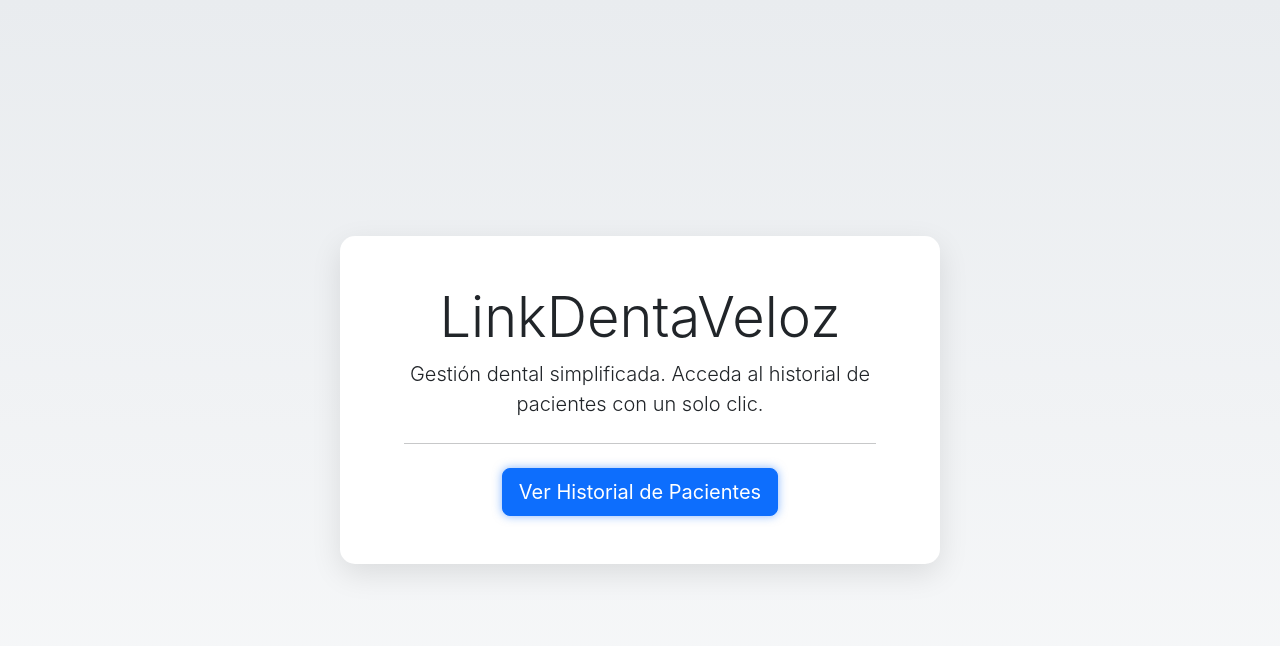
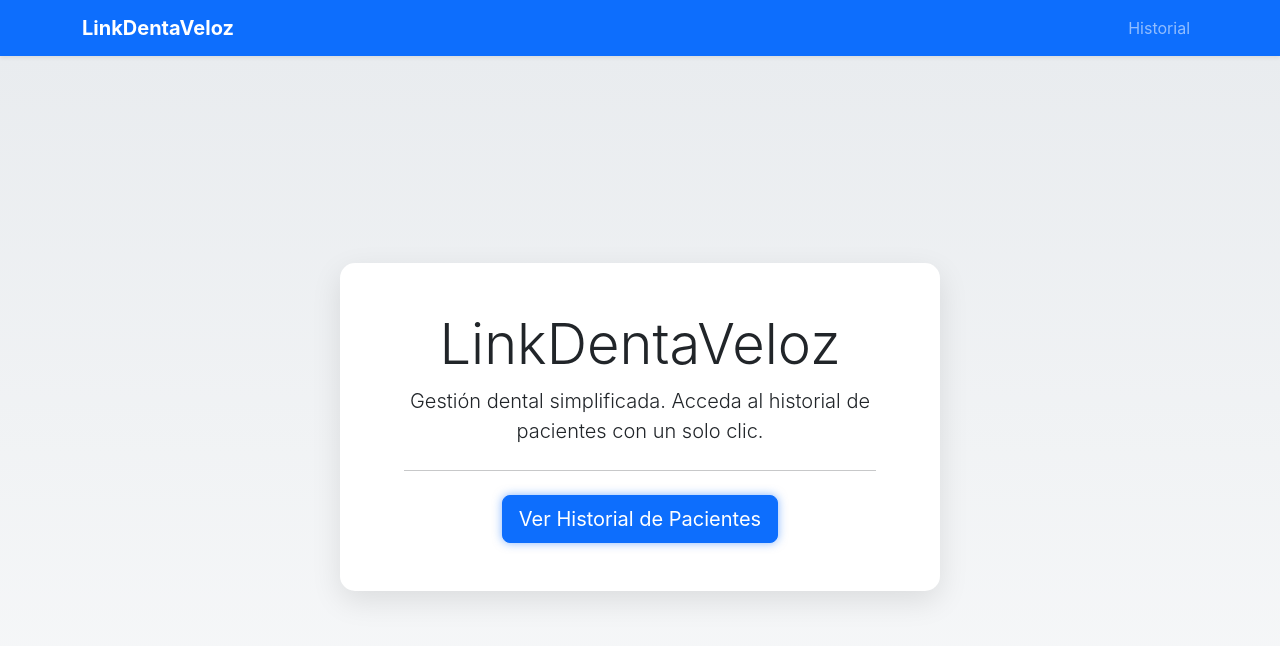
Before and after one commit to PvelozCH/LinkDentaVeloz, a plain HTML site: page static/index.html in a window 1280 px wide. Drawn offline with nearby package versions, Linux system fonts and the light colour scheme.

Commit message:
Add files via upload

```diff
--- a/static/css/styles.css
+++ b/static/css/styles.css
@@ -10,9 +10,8 @@ body {
     font-family: -apple-system, BlinkMacSystemFont, "Segoe UI", Roboto, "Helvetica Neue", Arial, sans-serif;
 }
 
-header.bg-primary {
-    /* Se define un gradiente para el encabezado, más moderno que un color sólido */
-    background: linear-gradient(90deg, #0d6efd, #0a58ca);
+.navbar-brand {
+    font-weight: bold;
 }
 
 .card-header {
@@ -51,11 +50,12 @@ header.bg-primary {
 
 /* --- Estilos para la nueva página de bienvenida --- */
 
-.landing-container {
+main.landing-container {
     display: flex;
     justify-content: center;
     align-items: center;
-    height: 100vh;
+    /* Se ajusta la altura para descontar la barra de navegación (aprox. 58px) */
+    min-height: calc(100vh - 58px);
     background: linear-gradient(to top, #f8f9fa, #e9ecef);
     text-align: center;
 }
--- a/static/index.html
+++ b/static/index.html
@@ -13,7 +13,24 @@
 </head>
 <body>
 
-    <div class="landing-container">
+    <nav class="navbar navbar-expand-lg navbar-dark bg-primary shadow-sm">
+        <div class="container">
+            <a class="navbar-brand" href="/">LinkDentaVeloz</a>
+            <button class="navbar-toggler" type="button" data-bs-toggle="collapse" data-bs-target="#navbarNav" aria-controls="navbarNav" aria-expanded="false" aria-label="Toggle navigation">
+                <span class="navbar-toggler-icon"></span>
+            </button>
+            <div class="collapse navbar-collapse" id="navbarNav">
+                <ul class="navbar-nav ms-auto">
+                    <li class="nav-item">
+                        <a class="nav-link" href="/historial.html">Historial</a>
+                    </li>
+                    <!-- Aquí se podrían agregar más enlaces en el futuro -->
+                </ul>
+            </div>
+        </div>
+    </nav>
+
+    <main class="landing-container">
         <div class="landing-box">
             <h1 class="display-4">LinkDentaVeloz</h1>
             <p class="lead">Gestión dental simplificada. Acceda al historial de pacientes con un solo clic.</p>
@@ -22,7 +39,7 @@
                 Ver Historial de Pacientes
             </a>
         </div>
-    </div>
+    </main>
 
     <!-- Bootstrap JS Bundle (incluye Popper) -->
     <script src="https://cdn.jsdelivr.net/npm/bootstrap@5.3.3/dist/js/bootstrap.bundle.min.js"></script>
```
Also changed, not shown: static/historial.html (+16 -4 lines).
